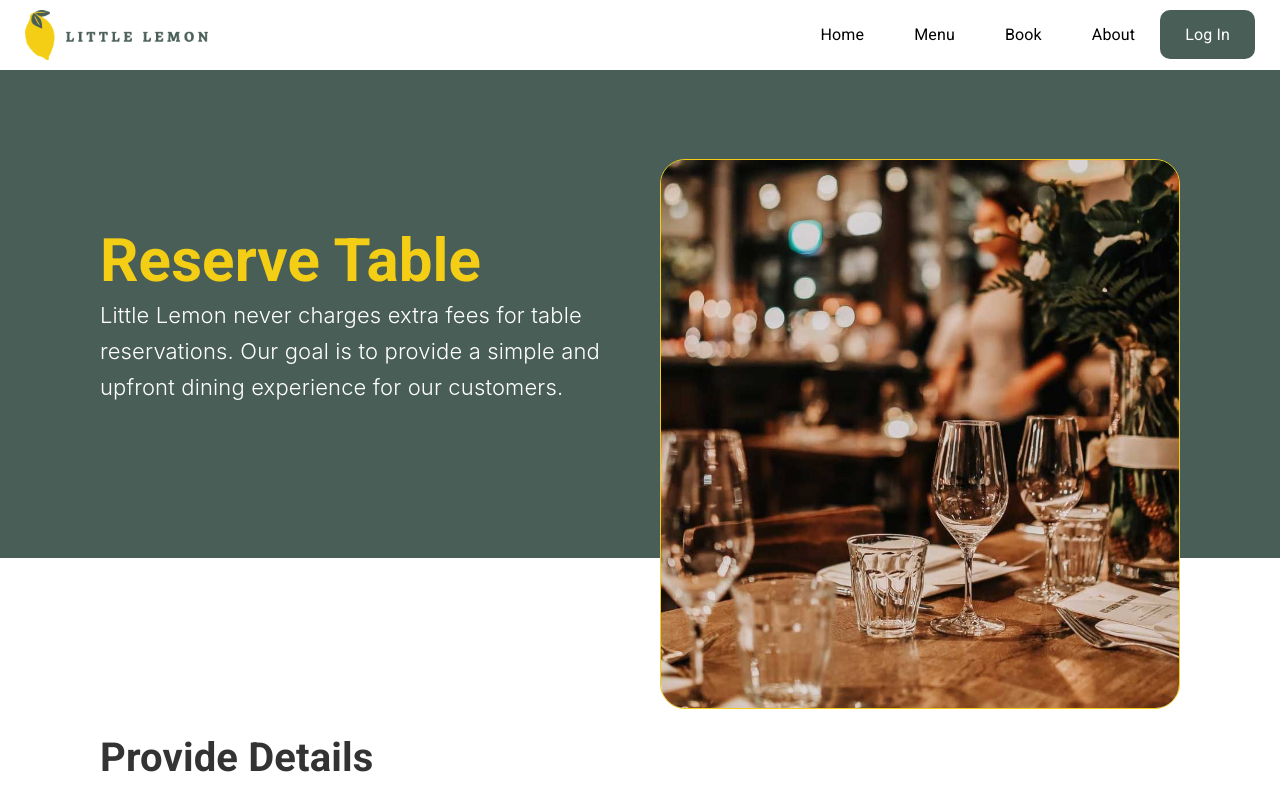
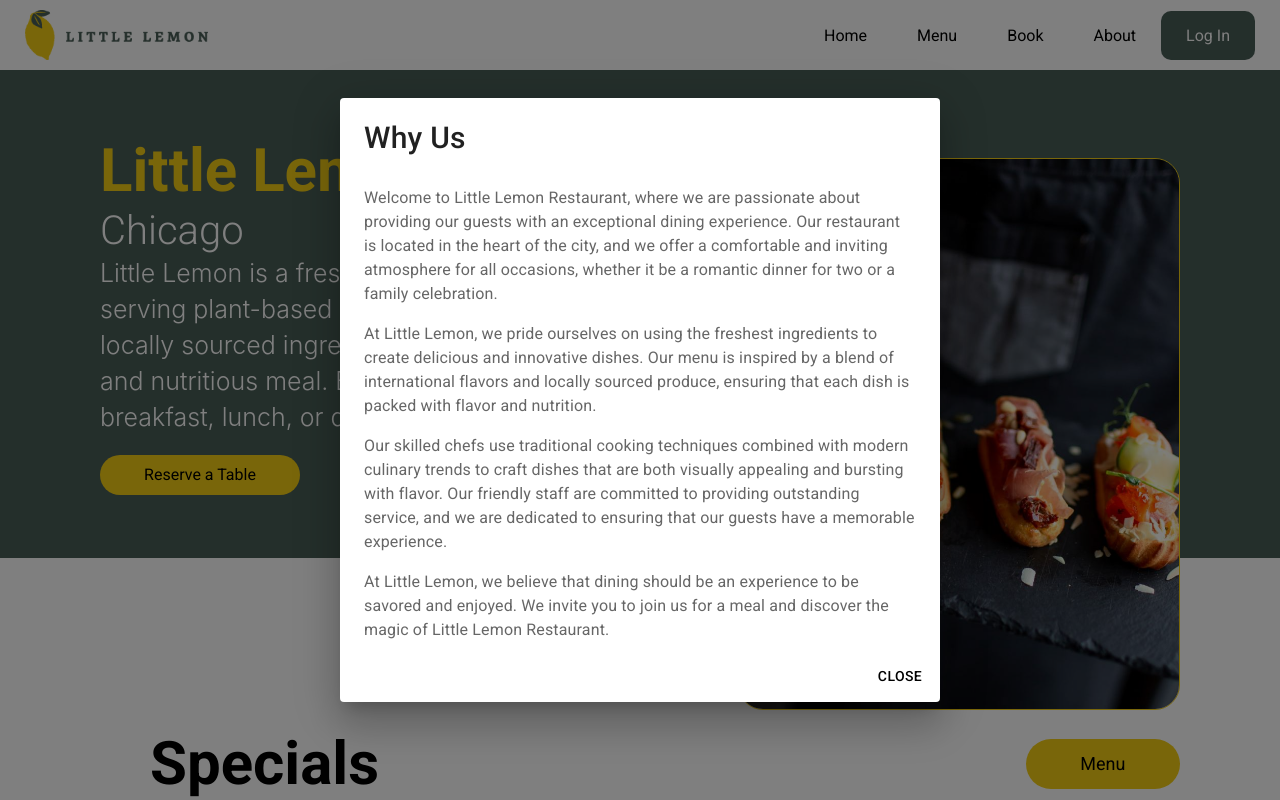
Before and after one commit to umaransar03/littleLemonTableReserve, a React (Create React App) app: page / in a window 1280 px wide. Both pictures are taken after a click on the link "About". Shown: the top 800 px of the page. Built offline with nearby package versions, Linux system fonts and the light colour scheme.

Commit message:
routing almost done

```diff
--- a/package.json
+++ b/package.json
@@ -17,6 +17,7 @@
     "react": "^18.2.0",
     "react-dom": "^18.2.0",
     "react-hook-form": "^7.43.8",
+    "react-router-dom": "^6.9.0",
     "react-scripts": "5.0.1",
     "web-vitals": "^2.1.4"
   },
--- a/src/App.js
+++ b/src/App.js
@@ -1,12 +1,21 @@
 import { ReserveTable } from "./screens/ReserveTable/ReserveTable";
 import { AdapterDayjs } from '@mui/x-date-pickers/AdapterDayjs';
 import { LocalizationProvider } from '@mui/x-date-pickers/LocalizationProvider';
+import { BrowserRouter as Router, Route, Routes } from 'react-router-dom';
+import { Home } from './screens/Home/Home';
+
 
 function App() {
   return (
     <div>
       <LocalizationProvider dateAdapter={AdapterDayjs}>
-        <ReserveTable/>
+        <Router>
+          <Routes>
+            <Route exact path="/" element={(<Home/>)} />
+            {/* <Route exact path="/contact" element={(<Contact />)} /> */}
+            <Route exact path="/reserveTable" element={(<ReserveTable />)} />
+          </Routes>
+        </Router>
       </LocalizationProvider>
     </div>
   );
--- /dev/null
+++ b/src/screens/Dialog.js
@@ -0,0 +1,33 @@
+import { Button, Dialog, DialogActions, DialogContentText, DialogTitle } from '@mui/material';
+// import { useState } from 'react';
+
+const Dialogue = (props) => {
+
+    const text = props.description;
+    const paragraphs = text.split('\n\n');
+
+    return (
+        <div>
+            <Dialog
+                open={props.open}
+                onClose={props.handleClose}
+                aria-labelledby="alert-dialog-title"
+                aria-describedby="alert-dialog-description"
+            >
+                <DialogTitle id="alert-dialog-title" sx={{fontSize: 30,}}>
+                    {props.title}
+                </DialogTitle>
+                {paragraphs.map((para) => (
+                    <DialogContentText id="alert-dialog-description" sx={{ mx: 3, my: 1 }}>
+                        {para}
+                    </DialogContentText>
+                ))}
+                <DialogActions>
+                    <Button sx={{ color: 'black' }} onClick={props.handleClose}>Close</Button>
+                </DialogActions>
+            </Dialog>
+        </div>
+    )
+}
+
+export default Dialogue;
--- a/src/screens/Home/Home.js
+++ b/src/screens/Home/Home.js
@@ -4,8 +4,17 @@ import { Navabr } from '../Navabr';
 import mainPhoto from '../images/1.jpg';
 import { Card } from './Card';
 import { Items } from '../items/Items';
+import { useNavigate } from 'react-router-dom';
 
 export const Home = () => {
+
+    const navigate = useNavigate();
+
+    const handleBook = () => {
+        navigate('/reserveTable')
+    }
+
+
     return (
         <div>
             <Navabr />
@@ -24,7 +33,7 @@ export const Home = () => {
                                     ingredients make for a delicious and nutritious meal. Enjoy
                                     a cozy atmosphere for breakfast, lunch, or dinner.
                                 </h5>
-                                <button className='table'>Reserve a Table</button>
+                                <button className='table' onClick={handleBook}>Reserve a Table</button>
                             </div>
                             <img src={mainPhoto} alt="" width={300} height={400}></img>
                         </div>
--- a/src/screens/Navabr.js
+++ b/src/screens/Navabr.js
@@ -1,12 +1,34 @@
-import React from 'react'
+import { React, useState } from 'react'
 import logo from './images/logo_header.png';
+import { useNavigate } from 'react-router-dom';
+import Dialog from './Dialog';
 import './Navbar.css';
 
 export const Navabr = () => {
+
+    const navigate = useNavigate();
+
+    const [open, setOpen] = useState(false);
+
+    const handleClickOpen = () => {
+        setOpen(true);
+    };
+
+    const handleClose = () => {
+        setOpen(false);
+    };
+
+    const handleBook = () => {
+        navigate('/reserveTable')
+    };
+    const handleHome = () => {
+        navigate('/')
+    };
+
     return (
         <header className='header'>
             <div className='logo-header'>
-                <a href='#'>
+                <a onClick={handleHome}>
                     <img src={logo} alt='' width={200} height={50}></img>
                 </a>
             </div>
@@ -15,10 +37,33 @@ export const Navabr = () => {
                 <input type="checkbox" className='toggle-menu'/>
                 <div className='hamburger'></div>
                 <ul className='menu'>
-                    <li><a className='menuItems' href="#">Home</a></li>
+                    <li><a className='menuItems' onClick={handleHome}>Home</a></li>
                     <li><a className='menuItems' href="#">Menu</a></li>
-                    <li><a className='menuItems' href="#">Book</a></li>
-                    <li><a className='menuItems' href="#">About</a></li>
+                    <li><a className='menuItems' onClick={handleBook}>Book</a></li>
+                    <li>
+                        <a className='menuItems' onClick={handleClickOpen}>About</a>
+                        <Dialog
+                            open={open}
+                            handleClose={handleClose}
+                            title={"Why Us"}
+                            description={`Welcome to Little Lemon Restaurant, where we are passionate about providing our guests
+                                with an exceptional dining experience. Our restaurant is located in the heart of the city, and
+                                we offer a comfortable and inviting atmosphere for all occasions, whether it be a romantic dinner
+                                for two or a family celebration.\n
+
+                                At Little Lemon, we pride ourselves on using the freshest ingredients to create delicious and innovative
+                                dishes. Our menu is inspired by a blend of international flavors and locally sourced produce, ensuring
+                                that each dish is packed with flavor and nutrition.\n
+
+                                Our skilled chefs use traditional cooking techniques combined with modern culinary trends to craft dishes
+                                that are both visually appealing and bursting with flavor. Our friendly staff are committed to providing
+                                outstanding service, and we are dedicated to ensuring that our guests have a memorable experience.\n
+
+                                At Little Lemon, we believe that dining should be an experience to be savored and enjoyed. We invite
+                                you to join us for a meal and discover the magic of Little Lemon Restaurant.`}
+                        />
+                    </li>
+
                     <li><a className='logIn' href="#">Log In</a></li>
                 </ul>
                 <ul className='log'>
--- a/src/screens/Navbar.css
+++ b/src/screens/Navbar.css
@@ -16,6 +16,7 @@
 }
 .logo-header a{
     display: block;
+    cursor: pointer;
 }
 .logo-header a img{
     display: block;
@@ -40,6 +41,7 @@
     font-weight: 400;
     text-decoration: none;
     padding: 15px 25px;
+    cursor: pointer;
 }
 .log{
     display: flex;
--- a/src/screens/UserInput/UserInput.js
+++ b/src/screens/UserInput/UserInput.js
@@ -53,7 +53,6 @@ export default function Userinput() {
                             helperText={errors.name?.message}
                             id="yourName"
                             autoComplete=""
-                            autoFocus
                         />
                         <Typography variant='p' sx={{ color: 'error.main' }}>
                             {errors?.name && errors.name.message}
```
Also changed, not shown: 1 other file (tests, documents, lock files or other folders).
